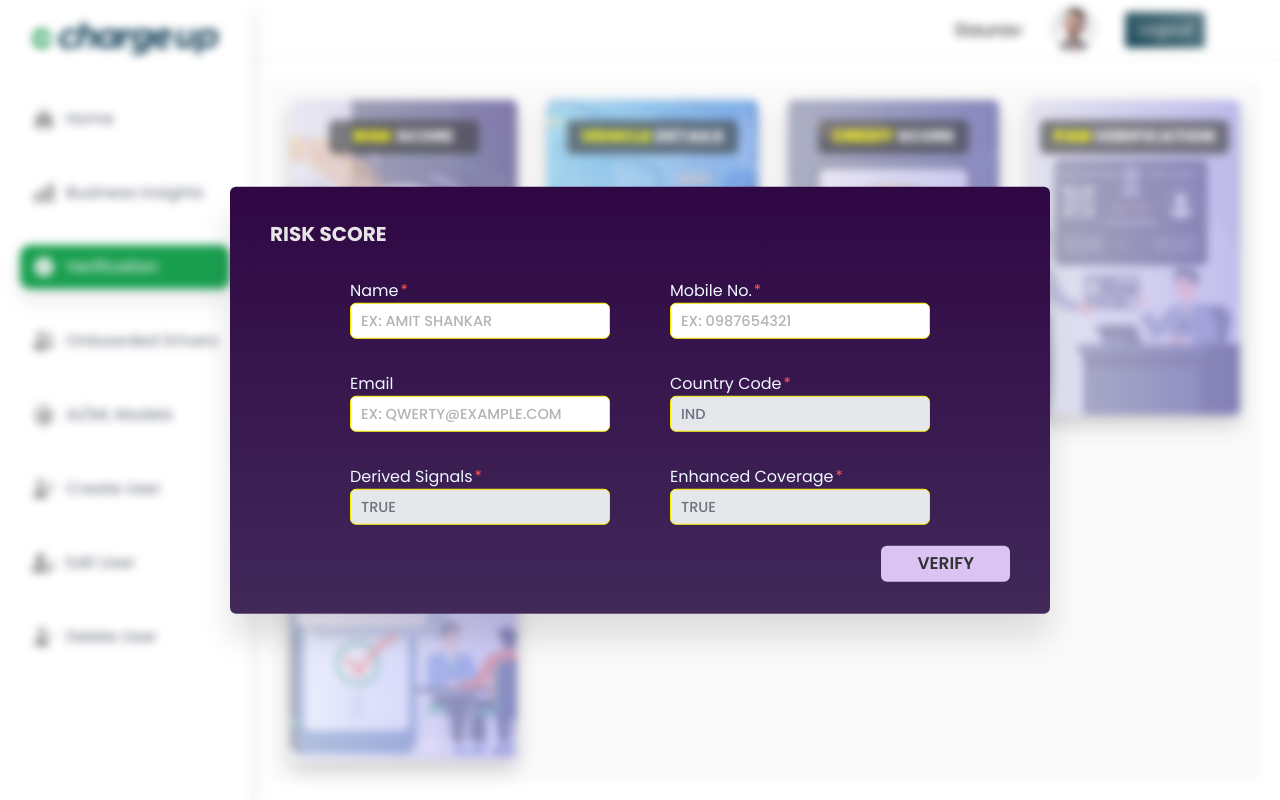
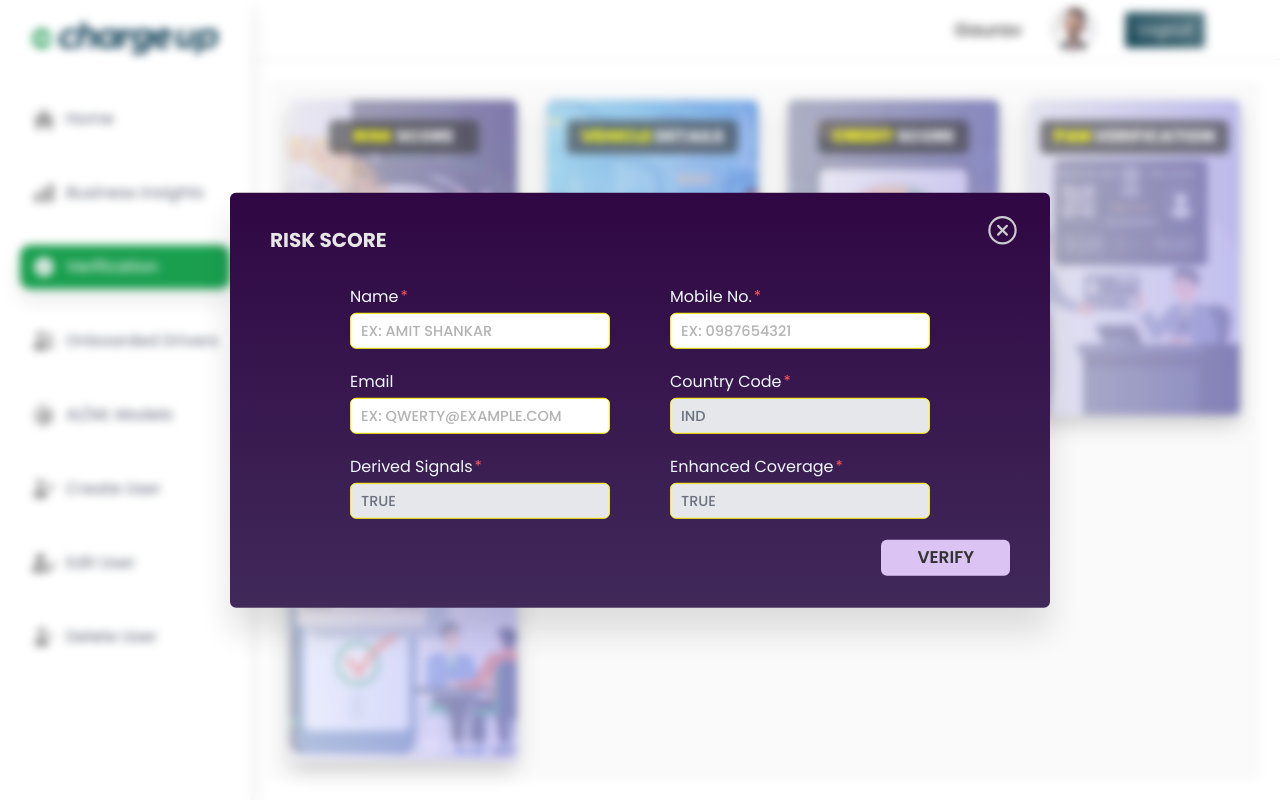
Before and after one commit to Chargeuprepository/digital-underwriting-frontend, a React (Vite) app: page /verification in a window 1280 px wide. Both pictures are taken after a click on the element "RISK SCORE". Built offline with nearby package versions, Linux system fonts and the light colour scheme.

Commit message:
will integrate the react forms now

```diff
--- a/Testing.jsx
+++ b/Testing.jsx
@@ -1,3 +1,49 @@
-export default function Testing() {
-  return <div>Testing</div>;
+import React, { useState } from 'react';
+import { DatePicker } from 'antd';
+import styled from 'styled-components';
+
+const StyledDatePicker = styled(DatePicker)`
+  width: 26rem;
+  height: 3.6rem;
+  border-radius: 0.6rem;
+  border: 1px solid #fff200;
+  font-size: 2rem;
+  font-weight: 500;
+  padding-left: 1rem;
+  text-transform: uppercase;
+
+  .ant-picker-input > input {
+    color: var(--color-gray-700);
+    font-size: 1.45rem;
+    font-weight: 500;
+    text-transform: uppercase;
+  }
+
+  &:active,
+  &:focus,
+  .ant-picker-focused {
+    background-color: #fffa9f;
+  }
+  &::placeholder {
+    color: var(--color-gray-200);
+  }
+`;
+
+export default function useDate() {
+  const [selectedDate, setSelectedDate] = useState(null);
+  console.log(selectedDate);
+
+  const handleDateChange = (date) => {
+    setSelectedDate(date);
+  };
+
+  // return { selectedDate, handleDateChange, StyledDatePicker };
+
+  return (
+    <StyledDatePicker
+      value={selectedDate}
+      onChange={handleDateChange}
+      format="DD/MM/YYYY"
+    />
+  );
 }
--- a/src/Features/Verification/Components/Form/VerificationForm.jsx
+++ b/src/Features/Verification/Components/Form/VerificationForm.jsx
@@ -2,8 +2,9 @@ import { createPortal } from 'react-dom';
 import styled from 'styled-components';
 import { Astrick } from '../../UI';
 import useAddress from '../../../../Hooks/useAddress';
-import useDate from '../../../../Hooks/useDate';
 import useAadhar from '../../../../Hooks/useAadhar';
+import { IoCloseCircleOutline } from 'react-icons/io5';
+import UseDate from '../../../../Hooks/useDate';
 
 const Overlay = styled.div`
   position: fixed;
@@ -57,13 +58,13 @@ const Button = styled.button`
     transform: scale(0.98);
   }
 `;
-const FormContainer = styled.div`
+const FormContainer = styled.form`
   color: aliceblue;
 `;
 const GridTypeOne = styled.div`
   display: grid;
   grid-template-columns: 1fr 1fr;
-  gap: 1.2rem 6rem;
+  gap: 0rem 6rem;
   padding: 0rem 8rem;
 `;
 const GridTypeTwo = styled.div`
@@ -73,6 +74,7 @@ const GridTypeTwo = styled.div`
 const FormRowGridOne = styled.div`
   display: flex;
   flex-direction: column;
+  gap: 0.4rem;
 `;
 const FormRowGridTwo = styled.div`
   display: flex;
@@ -144,17 +146,45 @@ const Placeholder = styled.div`
   color: #ff5959;
   height: 1.5rem;
 `;
+const Icon = styled.div`
+  position: absolute;
+  right: 3rem;
+  top: 2rem;
+  cursor: pointer;
 
-export default function VerificationForm({ refStyledModal, formParams }) {
-  const { address, handleAddressChange } = useAddress();
-  const { selectedDate, handleDateChange, StyledDatePicker } = useDate();
+  &:active {
+    transform: scale(0.96);
+  }
+
+  svg {
+    color: var(--color-gray-100);
+    height: 3.5rem;
+    width: 3.5rem;
+    transition: all 0.14s;
+  }
+  svg:hover {
+    color: #ff2e2e;
+  }
+`;
+
+export default function VerificationForm({
+  refStyledModal,
+  formParams,
+  setState,
+}) {
+  const { address1, address2, handleAddress1Change, handleAddress2Change } =
+    useAddress();
+  const { selectedDate, handleDateChange, StyledDatePicker } = UseDate();
   const { aadhaar, handleAadharChange } = useAadhar();
 
   if (Object.keys(formParams).length === 0) return;
 
   return createPortal(
-    <Overlay>
-      <StyledModal ref={refStyledModal}>
+    <Overlay onClick={() => setState(false)}>
+      <StyledModal onClick={(e) => e.stopPropagation()}>
+        <Icon onClick={() => setState(false)}>
+          <IoCloseCircleOutline />
+        </Icon>
         <Heading>{formParams.name}</Heading>
         <FormContainer>
           {formParams.parameters.length >= 4 ? (
@@ -190,11 +220,19 @@ export default function VerificationForm({ refStyledModal, formParams }) {
                           })}
                         </Select>
                       )}
-                      {param.type === 'address' && (
+                      {param.type === 'address1' && (
                         <Input
                           type="text"
-                          value={address}
-                          onChange={handleAddressChange}
+                          value={address1}
+                          onChange={handleAddress1Change}
+                          placeholder={param.placeholder}
+                        />
+                      )}
+                      {param.type === 'address2' && (
+                        <Input
+                          type="text"
+                          value={address2}
+                          onChange={handleAddress2Change}
                           placeholder={param.placeholder}
                         />
                       )}
@@ -205,6 +243,7 @@ export default function VerificationForm({ refStyledModal, formParams }) {
                           format="DD/MM/YYYY"
                           placeholder={param.placeholder}
                         />
+                        // <UseDate placeholder={param.placeholder} />
                       )}
                       <Placeholder />
                       {/* <Error>xyz</Error> */}
@@ -220,7 +259,7 @@ export default function VerificationForm({ refStyledModal, formParams }) {
               {formParams.parameters.map((param) => {
                 return (
                   <FormRowGridTwo type={'row'} key={param.label}>
-                    <Label>
+                    <Label style={{ paddingTop: '0.4rem' }}>
                       {param.label}
                       {param.required && <Astrick>*</Astrick>}
                     </Label>
--- a/src/Features/Verification/Components/VerificationTabs.jsx
+++ b/src/Features/Verification/Components/VerificationTabs.jsx
@@ -5,7 +5,6 @@ import {
   VerificationNameSpan,
 } from '../UI';
 import VerificationForm from './Form/VerificationForm';
-import useOutsideClick from '../../../Hooks/useOutsideClick';
 
 const data = [
   {
@@ -124,7 +123,7 @@ const data = [
       },
       {
         label: 'address 1',
-        type: 'address',
+        type: 'address1',
         valueType: 'text',
         required: true,
         message: 'Provide address 1',
@@ -132,7 +131,7 @@ const data = [
       },
       {
         label: 'address 2',
-        type: 'address',
+        type: 'address2',
         valueType: 'text',
         required: true,
         message: 'Provide address 2',
@@ -209,7 +208,6 @@ const data = [
 export default function VerificationTabs() {
   const [state, setState] = useState(false);
   const [formParams, setFormParams] = useState({});
-  const { refStyledModal } = useOutsideClick(setState);
 
   function handleClick(value) {
     setState((state) => !state);
@@ -238,10 +236,7 @@ export default function VerificationTabs() {
         );
       })}
       {state && (
-        <VerificationForm
-          refStyledModal={refStyledModal}
-          formParams={formParams}
-        />
+        <VerificationForm formParams={formParams} setState={setState} />
       )}
     </>
   );
--- a/src/Hooks/useAddress.js
+++ b/src/Hooks/useAddress.js
@@ -1,16 +1,23 @@
 import React, { useState } from 'react';
 
 export default function useAddress() {
-  const [address, setAddress] = useState('');
+  const [address1, setAddress1] = useState('');
+  const [address2, setAddress2] = useState('');
 
-  const handleAddressChange = (e) => {
+  const handleAddress1Change = (e) => {
     // Remove any special characters, allowing only letters, numbers, spaces, and basic punctuation (e.g., commas, periods)
     const input = e.target.value.replace(/[^a-zA-Z0-9\s.,-]/g, '');
 
-    setAddress(input);
+    setAddress1(input);
+  };
+  const handleAddress2Change = (e) => {
+    // Remove any special characters, allowing only letters, numbers, spaces, and basic punctuation (e.g., commas, periods)
+    const input = e.target.value.replace(/[^a-zA-Z0-9\s.,-]/g, '');
+
+    setAddress2(input);
   };
 
-  return { address, handleAddressChange };
+  return { address1, address2, handleAddress1Change, handleAddress2Change };
 
   // return (
   //   <div>
```
Also changed, not shown: src/Hooks/useDate.js (+6 -8 lines).
